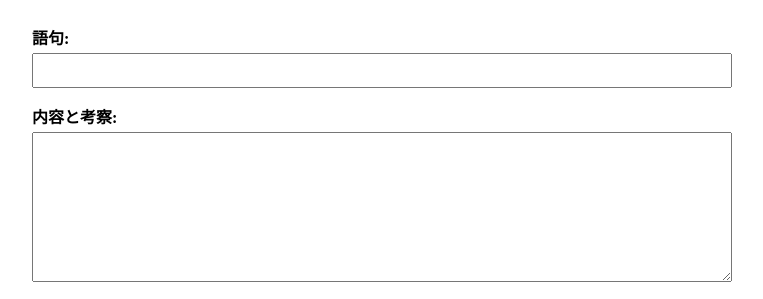
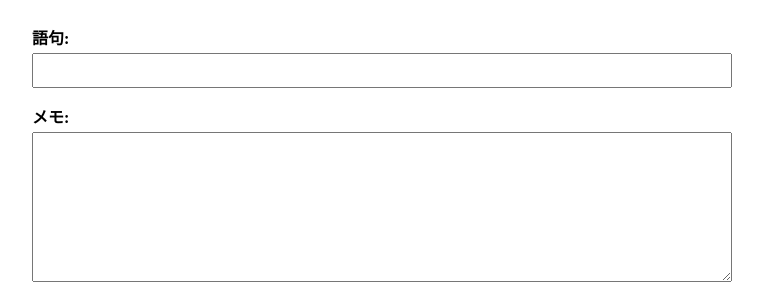
Before and after one commit to SuperCorruption/kotoba_search, a Django app: page /create/ in a window 1280 px wide. Shown: the part 177-476 px from the top of the page, without its empty margins (258-1021 px from the left). Run offline with Django 5.2, Linux system fonts and the light colour scheme; a user stored in the database is signed in.

Commit message:
fix: 内容と考察->メモ

```diff
--- a/articles/templates/articles/article_detail.html
+++ b/articles/templates/articles/article_detail.html
@@ -13,7 +13,7 @@
 </head>
 <body>
     <h1>{{ article.title }}</h1>
-    <h2><font size="3"><strong>内容と考察</strong></font></h2>
+    <h2><font size="3"><strong>メモ</strong></font></h2>
     <p>{{ article.content|safe }}</p>
     <p>作品名:{{ article.work_title }}<p>
     <p><strong>巻数:</strong> {{ article.volume }}</p>
--- a/articles/templates/articles/create_article.html
+++ b/articles/templates/articles/create_article.html
@@ -44,7 +44,7 @@
     </div>
 
     <div class="form-group">
-        <label for="{{ form.content.id_for_label }}">内容と考察:</label>
+        <label for="{{ form.content.id_for_label }}">メモ:</label>
         {{ form.content }}
     </div>
 
--- a/articles/templates/articles/edit_article.html
+++ b/articles/templates/articles/edit_article.html
@@ -14,7 +14,7 @@
     </div>
 
     <div class="form-group">
-        <label for="{{ form.content.id_for_label }}">内容と考察:</label>
+        <label for="{{ form.content.id_for_label }}">メモ:</label>
         {{ form.content }}
     </div>
 
```
Also changed, not shown: db.sqlite3.
